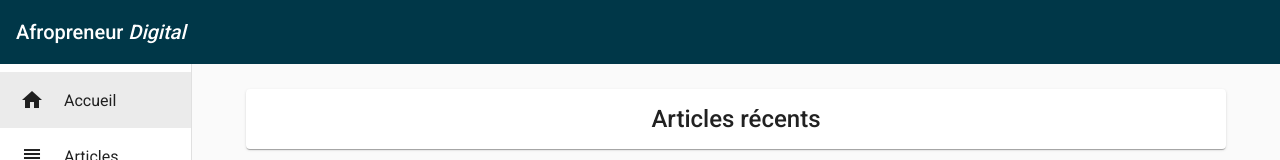
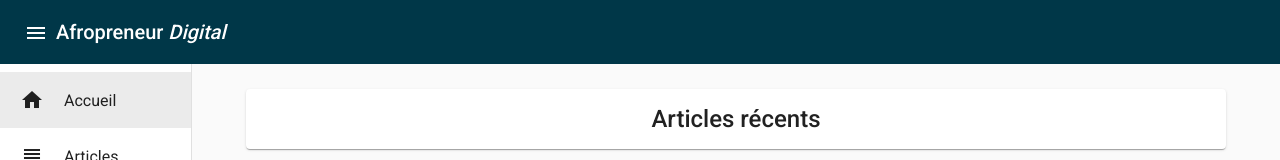
Before and after one commit to DemahomGitHub/afropreneurdigital, an Angular app in the folder src/main/ui/: page /accueil in a window 1280 px wide. Shown: the top 160 px of the page. Built offline with nearby package versions, Linux system fonts and the light colour scheme.

Commit message:
sidenav can now be opened and closed

```diff
--- a/src/main/ui/src/app/app.component.html
+++ b/src/main/ui/src/app/app.component.html
@@ -1,4 +1,4 @@
 <div id="app">
-  <app-header></app-header>
-  <app-main-content></app-main-content>
+  <app-header (menuToggle)="onMenuToggle()" [menuOpened]="menuOpened"></app-header>
+  <app-main-content [menuOpened]="menuOpened"></app-main-content>
 </div>
--- a/src/main/ui/src/app/app.component.ts
+++ b/src/main/ui/src/app/app.component.ts
@@ -5,4 +5,10 @@ import { Component } from '@angular/core';
   templateUrl: './app.component.html',
   styleUrls: ['./app.component.css']
 })
-export class AppComponent {}
+export class AppComponent {
+  menuOpened = true;
+
+  onMenuToggle() {
+    this.menuOpened = !this.menuOpened;
+  }
+}
--- a/src/main/ui/src/app/pages/content/main-content/main-content.component.html
+++ b/src/main/ui/src/app/pages/content/main-content/main-content.component.html
@@ -1,5 +1,5 @@
 <mat-drawer-container class="app-main-container">
-  <mat-drawer mode="side" opened>
+  <mat-drawer mode="side" opened="{{menuOpened}}">
     <app-menu></app-menu>
   </mat-drawer>
   <mat-drawer-content>
--- a/src/main/ui/src/app/pages/header/header.component.html
+++ b/src/main/ui/src/app/pages/header/header.component.html
@@ -1,5 +1,8 @@
 <mat-toolbar>
   <mat-toolbar-row>
-    <h1><span>Afropreneur </span> <span style="font-style: italic;">Digital</span></h1>
+    <button mat-icon-button (click)="onMenuToggle()">
+      <mat-icon mat-list-icon>menu</mat-icon>
+    </button>
+    <h1><span> Afropreneur </span> <span style="font-style: italic;">Digital</span></h1>
   </mat-toolbar-row>
 </mat-toolbar>
--- a/src/main/ui/src/app/pages/header/header.component.ts
+++ b/src/main/ui/src/app/pages/header/header.component.ts
@@ -1,4 +1,4 @@
-import { Component, OnInit } from '@angular/core';
+import {Component, EventEmitter, Input, OnInit, Output} from '@angular/core';
 
 @Component({
   selector: 'app-header',
@@ -6,10 +6,16 @@ import { Component, OnInit } from '@angular/core';
   styleUrls: ['./header.component.css']
 })
 export class HeaderComponent implements OnInit {
+  @Output() menuToggle = new EventEmitter<null>();
+  @Input() menuOpened: boolean;
 
-  constructor() { }
+  constructor() {}
 
   ngOnInit() {
   }
 
+  onMenuToggle() {
+    console.log(this.menuOpened);
+    this.menuToggle.emit();
+  }
 }
```
Also changed, not shown: src/main/ui/src/app/pages/content/main-content/main-content.component.ts (+3 -5 lines).
